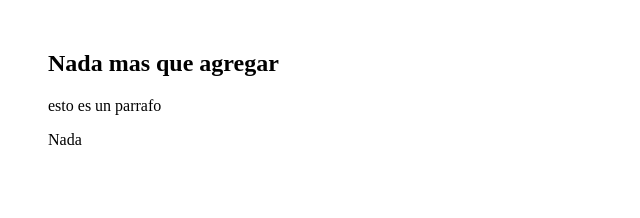
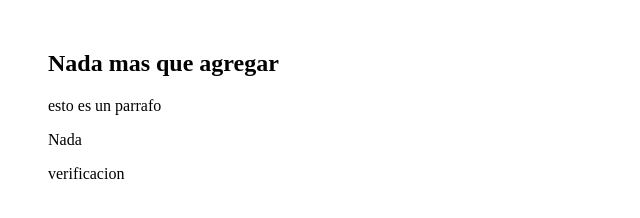
Before and after one commit to Jhoyners/clase07, a plain HTML site: page Index.html in a window 1280 px wide. Shown: the full height of the page, 0-640 px from the left. Drawn offline with Linux system fonts and the light colour scheme.

Commit message:
first commit

```diff
--- a/Index.html
+++ b/Index.html
@@ -14,6 +14,7 @@
             </h1>
             <p>esto es un parrafo</p>
             <p>Nada</p>
+            <p>verificacion</p>
         </ul>
     </section>
 </body>
```
